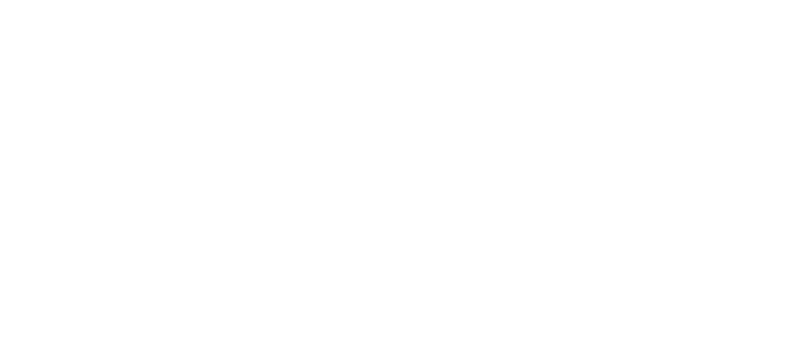
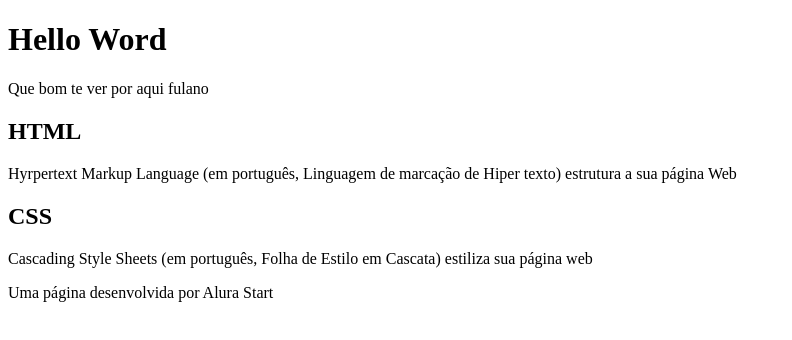
Before and after one commit to ProfMaria44/Hello-Word, a plain HTML site: page index.html in a window 1280 px wide. Shown: the whole page, without its empty margins (0-792 px from the left). Drawn offline with Linux system fonts and the light colour scheme.

Commit message:
Add files via upload

```diff
--- a/index.html
+++ b/index.html
@@ -6,6 +6,25 @@
     <title>Document</title>
 </head>
 <body>
+    <header>
+        <h1>Hello Word</h1>
+        <p>Que bom te ver por aqui fulano</p>
+
+    </header>
+
+<section>
+    <h2>HTML</h2>
+    <P>Hyrpertext Markup Language (em português, Linguagem de marcação de Hiper texto) estrutura a sua página Web</P>
+
+    <h2>CSS</h2>
+    <P>Cascading Style Sheets (em português, Folha de Estilo em Cascata) estiliza sua página web</P>
+
+</section>
+
+<footer>
+    <p>Uma página desenvolvida por Alura Start</p>
+
+</footer>
 
 </body>
 </html>
```
